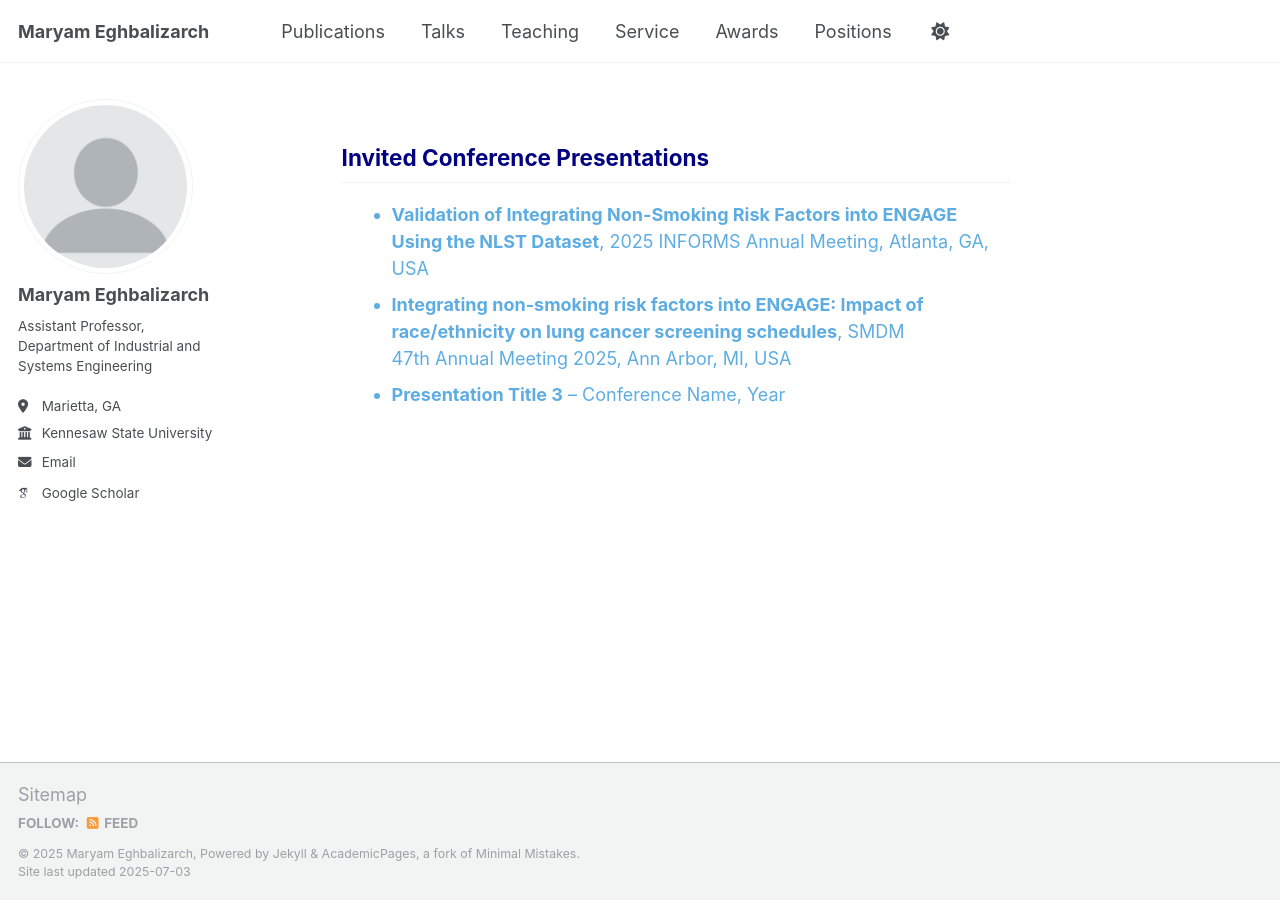
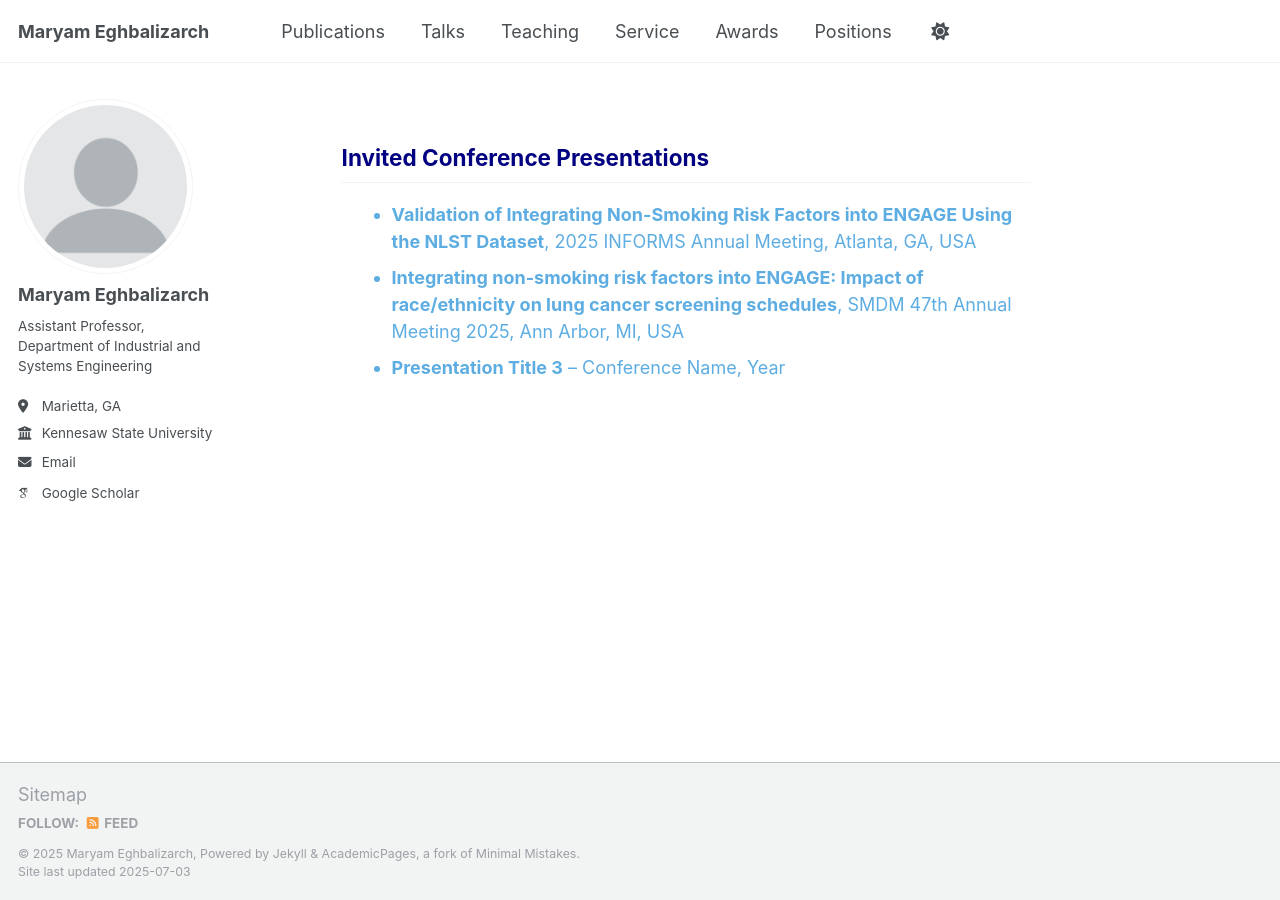
Before and after one commit to meghbalizarch/meghbalizarch.github.io, a Jekyll site: the page built from _pages/talks.html, in a window 1280 px wide. Built offline with Jekyll 4.4.1, drawn with Linux system fonts in a browser that asks for light colours; some web fonts are replaced; a script that is not in the unit is left out.

Commit message:
Update talks.html

```diff
--- a/_pages/talks.html
+++ b/_pages/talks.html
@@ -3,8 +3,8 @@ permalink: /talks/
 author_profile: true
 ---
 
-<h2 style="color:navy; font-weight:bold; margin-left:60px;margin-right:40px;">Invited Conference Presentations</h2>
-<ul style="margin-left:70px;margin-right:40px;color:#5dade2">
+<h2 style="color:navy; font-weight:bold; margin-left:60px;margin-right:20px;">Invited Conference Presentations</h2>
+<ul style="margin-left:70px;margin-right:20px;color:#5dade2">
   <li><strong>Validation of Integrating Non-Smoking Risk Factors into ENGAGE Using the NLST Dataset</strong>, 2025 INFORMS Annual Meeting, Atlanta, GA, USA</li>
   <li><strong>Integrating non-smoking risk factors into ENGAGE: Impact of race/ethnicity on lung cancer screening schedules</strong>, SMDM 47th Annual Meeting 2025,
 Ann Arbor, MI, USA</li>
```
